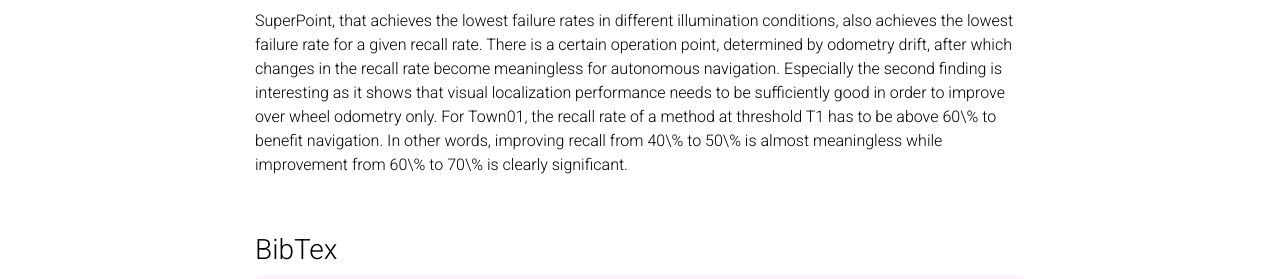
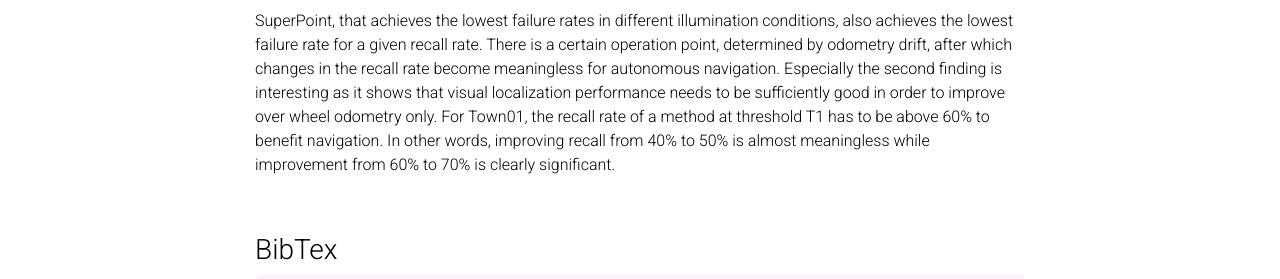
Before and after one commit to lasuomela/lasuomela.github.io, a Jekyll site: the page built from _projects/carla_vloc_benchmark.md, in a window 1280 px wide and 900 px high, scrolled down 4048 px. Shown: the part 316-595 px from the top of the window. Built offline with Jekyll 4.4.1, drawn with Linux system fonts in a browser that asks for light colours; full-size pictures stand in for the smaller copies a plugin makes; comment, search, counter and statistics services are not loaded; a style sheet for code colours, icons or effects is not loaded.

Commit message:
Minor fixes

```diff
--- a/_config.yml
+++ b/_config.yml
@@ -7,8 +7,7 @@
 middle_name:
 last_name: Suomela
 email: lauri.a.suomela@tuni.fi
-description: > # the ">" symbol means to ignore newlines until "footer_text:"
-  A change.
+description:
 footer_text: >
   Powered by <a href="https://jekyllrb.com/" target="_blank">Jekyll</a> with <a href="https://github.com/alshedivat/al-folio">al-folio</a> theme.
 
--- a/_projects/carla_vloc_benchmark.md
+++ b/_projects/carla_vloc_benchmark.md
@@ -89,8 +89,8 @@
 </center>
 
 SuperPoint, that achieves the lowest failure rates in different illumination conditions, also achieves the lowest failure rate for a given recall rate. There is a certain operation point, determined by odometry drift, after which changes in the recall rate become meaningless for autonomous navigation. Especially the second finding is interesting as it shows that visual localization performance needs to be sufficiently good in order to improve over wheel odometry only.
-For Town01, the recall rate of a method at threshold T1 has to be above 60\% to benefit navigation.
-In other words, improving recall from 40\% to 50\% is almost meaningless while improvement from 60\% to 70\% is clearly significant.
+For Town01, the recall rate of a method at threshold T1 has to be above 60% to benefit navigation.
+In other words, improving recall from 40% to 50% is almost meaningless while improvement from 60% to 70% is clearly significant.
 
 <br>
 ### BibTex
```
